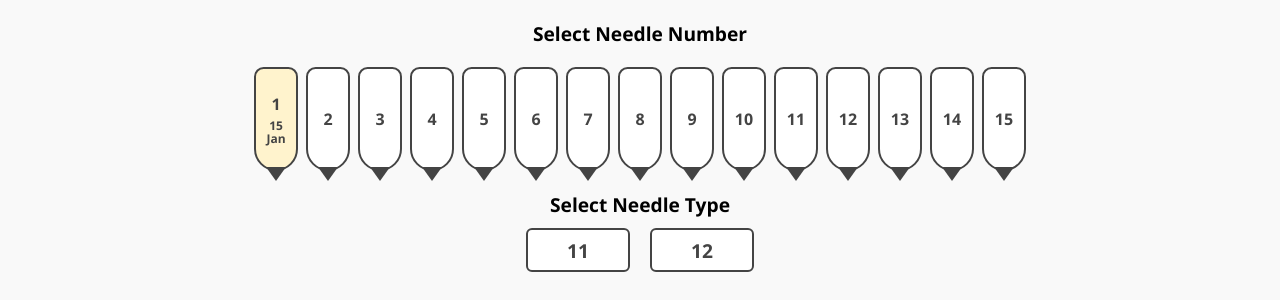
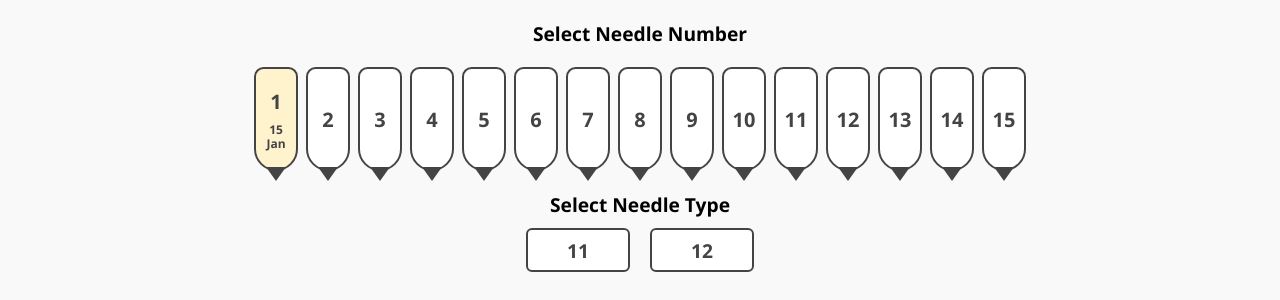
Before and after one commit to gigtarget/needlex, a Flask app: page /head/1/1 in a window 1280 px wide. Shown: the part 116-416 px from the top of the page. Run offline with Flask 3, Linux system fonts and the light colour scheme; tables that the repository leaves empty hold one stand-in row (values such as "Sample post").

Commit message:
Update head_view.html

```diff
--- a/app/templates/head_view.html
+++ b/app/templates/head_view.html
@@ -75,12 +75,12 @@
     }
 
     .needle .number {
-      font-size: 16px;
-      font-weight: 700;
+      font-size: 20px;
+      font-weight: bold;
     }
 
     .needle .date {
-      margin-top: 4px;
+      margin-top: 8px;
       font-size: 12px;
       line-height: 1.1;
     }
```
